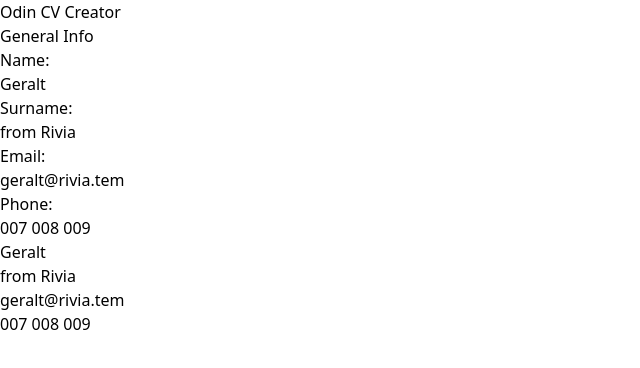
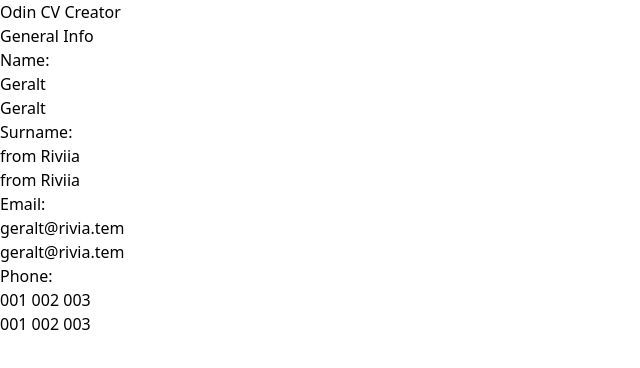
Before and after one commit to Satorki/odin-CVCreator, a React (Vite) app in the folder odin-cv-creator/: page / in a window 1280 px wide. Shown: the top 368 px of the page, without its empty margins (0-640 px from the left). Built offline with nearby package versions, Linux system fonts and the light colour scheme.

Commit message:
corrected atoms molecules and organisms structure

```diff
--- a/odin-cv-creator/src/components/atoms/GeneralTitle.jsx
+++ b/odin-cv-creator/src/components/atoms/GeneralTitle.jsx
@@ -1,7 +1,7 @@
 function GeneralTitle() {
     return (
         <>
-        <h2 className="text-xl">General Info</h2>
+        <h2 className="text-xl flex justify-center">General Info</h2>
         </>
     )
 }
--- a/odin-cv-creator/src/components/atoms/TextInputs.jsx
+++ b/odin-cv-creator/src/components/atoms/TextInputs.jsx
@@ -2,10 +2,10 @@ import PropTypes from "prop-types";
 
 function TextInputs({ inputName, inputHandler, value }) {
   return (
-    <div className="flex gap-10">
+    <div>
       <section
         id="input"
-        className="flex justify-between w-full"
+        className="flex justify-between bg-blue-400 gap-10 min-w-96"
       >
         <p>{inputName}:</p>
         <input
--- a/odin-cv-creator/src/components/atoms/TextOutputs.jsx
+++ b/odin-cv-creator/src/components/atoms/TextOutputs.jsx
@@ -1,8 +1,8 @@
 import PropTypes from "prop-types";
 
-function TextOutputs({ outputValue }) {
+function TextOutputs({ outputValue, outputClasses }) {
   return (
-    <section id="output">
+    <section id="output" className={outputClasses}>
       <p>{outputValue}</p>
     </section>
   );
@@ -11,5 +11,6 @@ function TextOutputs({ outputValue }) {
 export default TextOutputs;
 
 TextOutputs.propTypes = {
-  outputValue: PropTypes.string
+  outputValue: PropTypes.string,
+  outputClasses: PropTypes.string
 };
--- a/odin-cv-creator/src/components/molecules/GeneralInputs.jsx
+++ b/odin-cv-creator/src/components/molecules/GeneralInputs.jsx
@@ -1,58 +1,33 @@
 import { useState } from "react";
 import TextInputs from "../atoms/TextInputs";
 import TextOutputs from "../atoms/TextOutputs";
+import PropTypes from "prop-types";
 
-function GeneralInputs() {
-  const [inputs, setInputs] = useState({
-    name: "Geralt",
-    surname: "from Rivia",
-    email: "geralt@rivia.tem",
-    phone: "007 008 009",
-  });
+function GeneralInputs({ inputValue, defaultValue }) {
+  const [inputs, setInputs] = useState(defaultValue);
 
   const handleInputChange = (e) => {
-    const { name, value } = e.target;
-    setInputs({
-      ...inputs,
-      [name]: value,
-    });
+    setInputs(e.target.value);
   };
 
   return (
     <div className="flex gap-10">
-      <div className="bg-blue-400 min-w-96 flex flex-col gap-3 p-5 rounded-lg">
         <TextInputs
-          inputName="Name"
+          inputName={inputValue}
           inputHandler={handleInputChange}
-          value={inputs.name}
+          value={inputs}
         />
-        <TextInputs
-          inputName="Surname"
-          inputHandler={handleInputChange}
-          value={inputs.surname}
-        />
-        <TextInputs
-          inputName="Email"
-          inputHandler={handleInputChange}
-          value={inputs.email}
-        />
-        <TextInputs
-          inputName="Phone"
-          inputHandler={handleInputChange}
-          value={inputs.phone}
-        />
-      </div>
-      <div className="bg-blue-200 rounded-lg p-5 w-full">
-        <TextOutputs outputValue={inputs.name} />
-        <TextOutputs outputValue={inputs.surname} />
-        <TextOutputs outputValue={inputs.email} />
-        <TextOutputs outputValue={inputs.phone} />
-      </div>
+        <TextOutputs outputValue={inputs} outputClasses={"text-xl"} />
     </div>
   );
 }
 
 export default GeneralInputs;
+
+GeneralInputs.propTypes = {
+  inputValue: PropTypes.string,
+  defaultValue: PropTypes.string,
+};
 
 // const [outputName, setOutputName] = useState("");
 // const [outputSurname, setOutputSurname] = useState("");
--- a/odin-cv-creator/src/components/organisms/General.jsx
+++ b/odin-cv-creator/src/components/organisms/General.jsx
@@ -1,11 +1,14 @@
+import GeneralInputs from "../molecules/GeneralInputs";
 import GeneralTitle from "../atoms/GeneralTitle";
-import GeneralInputs from "../molecules/GeneralInputs";
 
 function General() {
   return (
-    <div className="flex flex-col">
-    <GeneralTitle />
-    <GeneralInputs />
+    <div>
+        <GeneralTitle />
+        <GeneralInputs inputValue={"Name"} defaultValue={"Geralt"}/>
+        <GeneralInputs inputValue={"Surname"} defaultValue={"from Riviia"}/>
+        <GeneralInputs inputValue={"Email"} defaultValue={"geralt@rivia.tem"}/>
+        <GeneralInputs inputValue={"Phone"} defaultValue={"001 002 003"}/>
     </div>
   );
 }
--- a/odin-cv-creator/src/pages/App.jsx
+++ b/odin-cv-creator/src/pages/App.jsx
@@ -1,19 +1,12 @@
 import AppTitle from "../components/atoms/AppTitle";
-import Education from "../components/organisms/Education";
-import Experience from "../components/organisms/Experience";
 import General from "../components/organisms/General";
 
 function App() {
   return (
     <>
       <AppTitle />
-      <section
-        id="main"
-        className="flex justify-between gap-10 pl-10 pr-10 bg-gradient-to-r from-slate-600 to-slate-300"
-      >
+      <section        id="main"        className="p-10 bg-gradient-to-r from-slate-600 to-slate-300"      >
         <General />
-        {/* <Education />
-        <Experience /> */}
       </section>
     </>
   );
```
